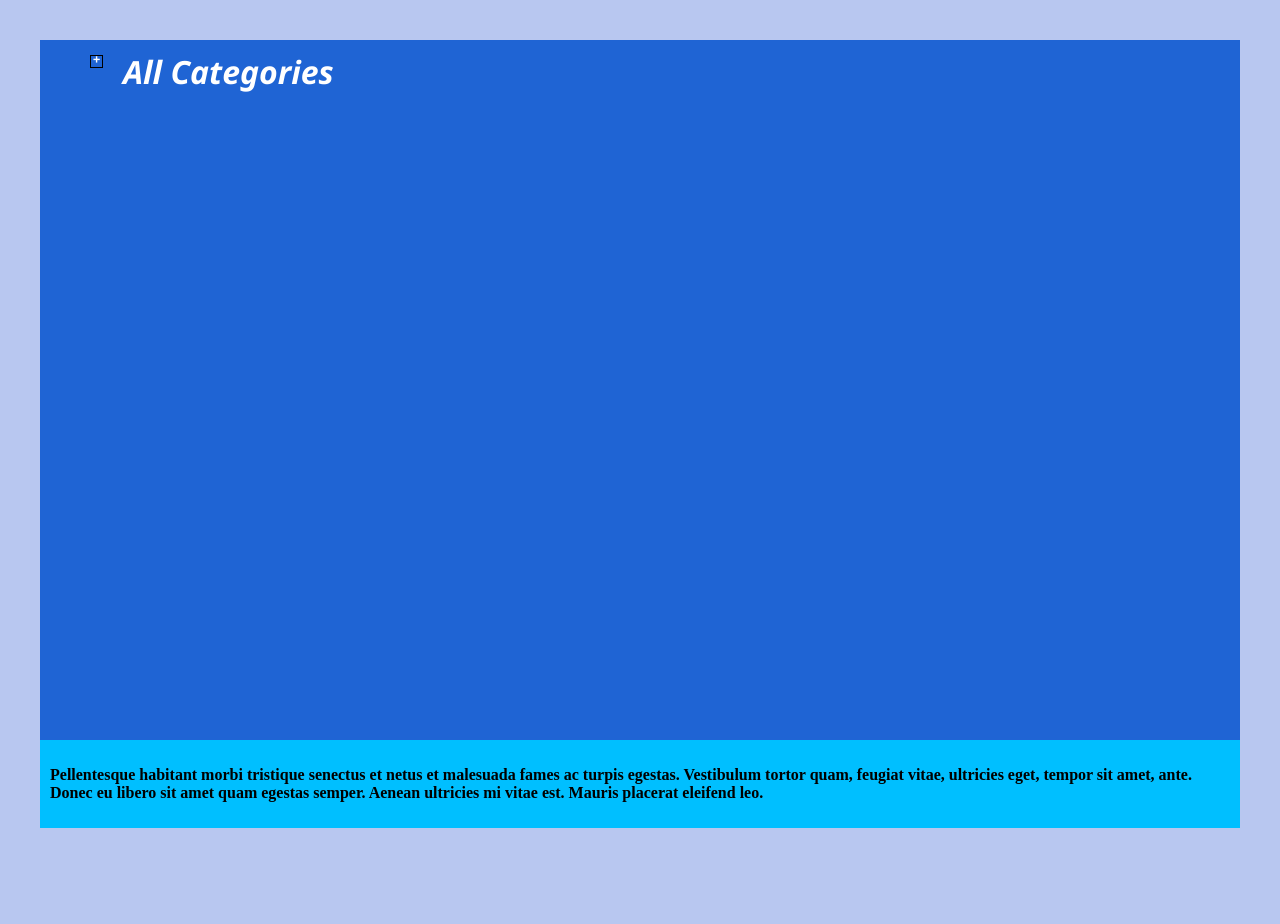
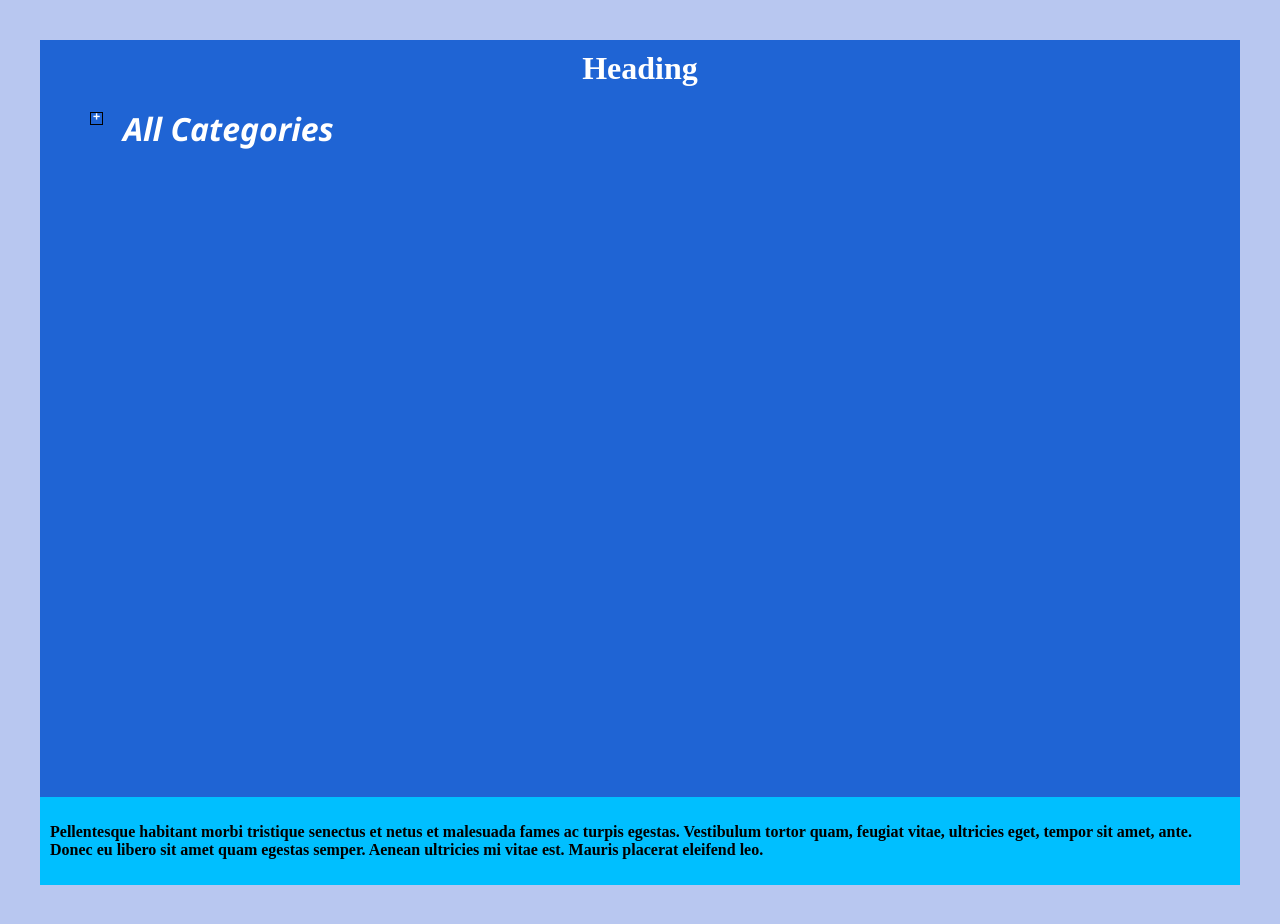
Before and after one commit to vsaravanan/newpage, a React (Create React App) app: page / in a window 1280 px wide. Before the commit the page ends 868 px from the top, so only its background shows below. Built offline with nearby package versions, Linux system fonts and the light colour scheme.

Commit message:
Removed footer

```diff
--- a/src/App.js
+++ b/src/App.js
@@ -1,10 +1,14 @@
 import React, { Component } from 'react'
 import CategoryTree from './CategoryTree'
+import Header from './components/Header'
 
 class App extends Component {
   render() {
     return (
       <div class='wrapper'>
+        <header class='header'>
+          <Header />
+        </header>
         <aside class='aside aside-1'>
           <CategoryTree />
         </aside>
```
